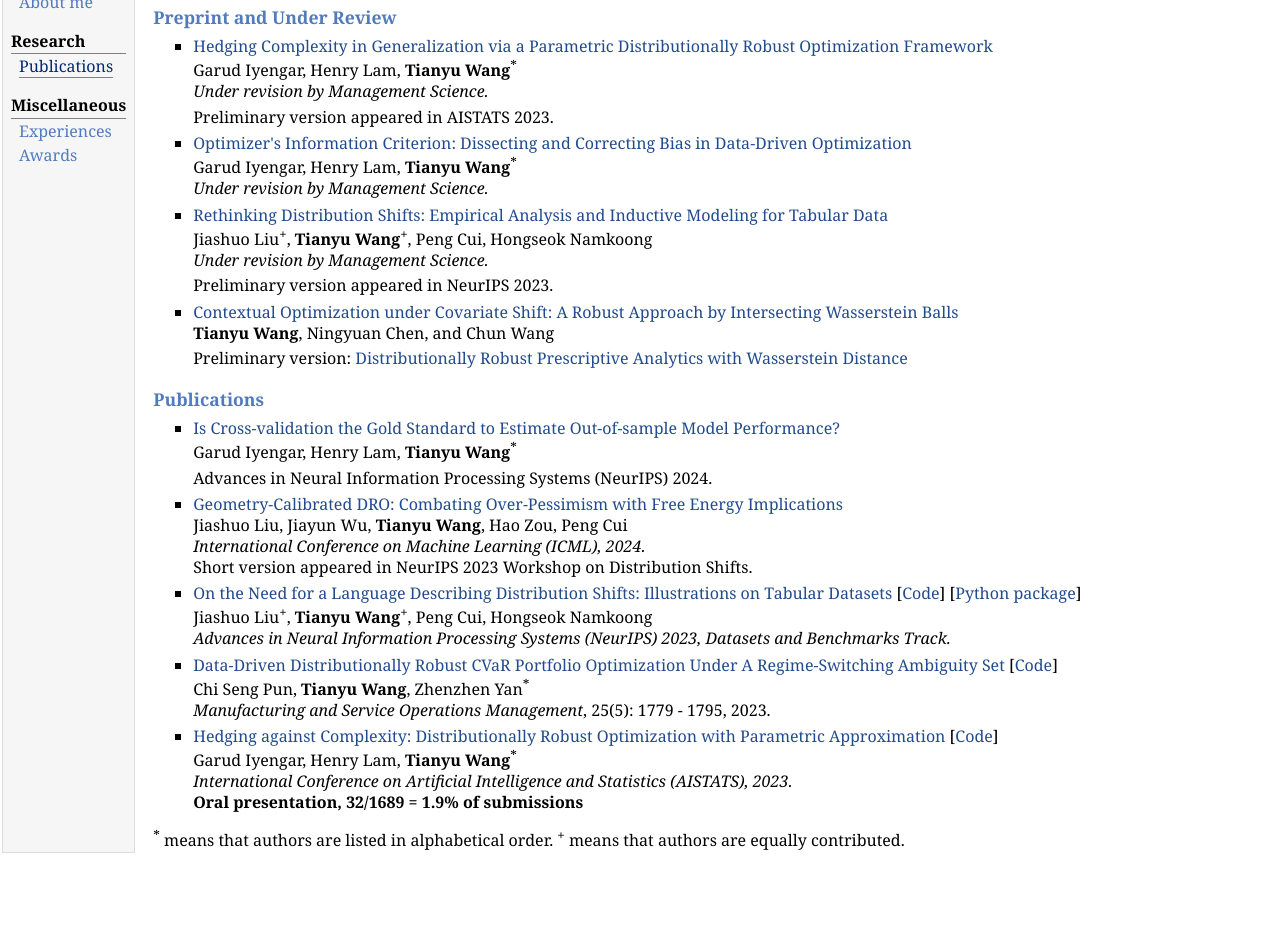
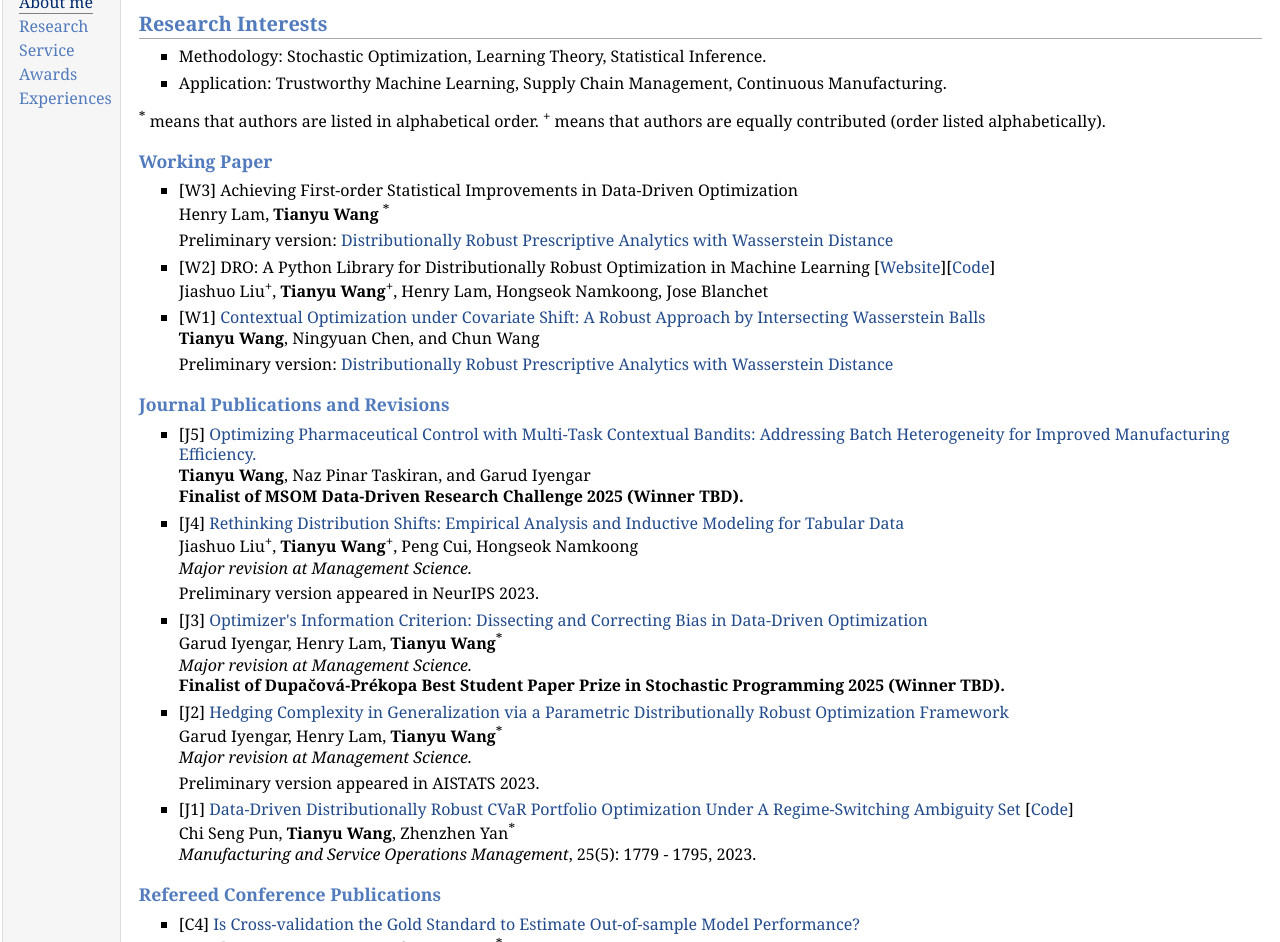
Before and after one commit to wangtianyu61/wangtianyu61.github.io, a plain HTML site: page publications.html in a window 1280 px wide. Shown: the part 62-1004 px from the top of the page. Before the commit the page ends 925 px from the top, so only its background shows below. Drawn offline with Linux system fonts and the light colour scheme.

Commit message:
new version

```diff
--- a/publications.html
+++ b/publications.html
@@ -9,45 +9,48 @@
 <title>Publications and Preprints</title>
 </head>
 <body>
-<table summary="Table for page layout." id="tlayout">
-<tr valign="top">
-<td id="layout-menu">
-<div class="menu-category">Home</div>
-<div class="menu-item"><a href="index.html">About&nbsp;me</a></div>
-<div class="menu-category">Research</div>
-<div class="menu-item"><a href="publications.html" class="current">Publications</a></div>
-<div class="menu-category">Miscellaneous</div>
-<div class="menu-item"><a href="experiences.html">Experiences</a></div>
-<div class="menu-item"><a href="awards.html">Awards</a></div>
-</td>
+  <table summary="Table for page layout." id="tlayout">
+    <tr valign="top">
+    <td id="layout-menu">
+    <div class="menu-category">Home</div>
+    <div class="menu-item"><a href="index.html" class="current">About me</a></div>
+    <!-- <div class="menu-category">Research</div> -->
+    <div class="menu-item"><a href="publications.html">Research</a></div>
+    <!-- <div class="menu-category">Miscellaneous</div> -->
+    <div class="menu-item"><a href="service.html">Service</a></div>
+    <div class="menu-item"><a href="awards.html">Awards</a></div>
+    <div class="menu-item"><a href="experiences.html">Experiences</a></div>
+    </td>
 <td id="layout-content">
 <div id="toptitle">
 <h1>Publications and Preprints</h1>
 </div>
-<h3>Preprint and Under Review</h3>
+
+<h2>Research Interests </h2>
 <ul>
-  <li><p><a href="https://arxiv.org/pdf/2212.01518.pdf">Hedging Complexity in Generalization via a Parametric Distributionally Robust Optimization Framework</a><br />
+  <li><p>Methodology: Stochastic Optimization, Learning Theory, Statistical Inference.</p>
+  </li>
+  <li><p>Application: Trustworthy Machine Learning, Supply Chain Management, Continuous Manufacturing.</p>
+  </li>
+  </ul>
 
-  Garud Iyengar, Henry Lam, <b>Tianyu Wang</b><sup>*</sup> <br />
-  <i>Under revision by Management Science.</i>
+<sup>*</sup> means that authors are listed in alphabetical order.
+<sup>+</sup> means that authors are equally contributed (order listed alphabetically).
 
-  <p>Preliminary version appeared in AISTATS 2023.</p>
-  </li>
+<h3>Working Paper</h3>
+<ul>
+  <li><p>[W3] <a href="https://wangtianyu61.github.io/publications.html"></a>Achieving First-order Statistical Improvements in Data-Driven Optimization<br />
 
-  <li><p><a href="https://arxiv.org/pdf/2306.10081.pdf">Optimizer's Information Criterion: Dissecting and Correcting Bias in Data-Driven Optimization</a> <br />
-
-    Garud Iyengar, Henry Lam, <b>Tianyu Wang</b><sup>*</sup> <br />
-    <i>Under revision by Management Science.</i>
+    Henry Lam, <b>Tianyu Wang</b> <sup>*</sup> <br />
+    <p>Preliminary version: <a href="https://arxiv.org/pdf/2106.05724.pdf">Distributionally Robust Prescriptive Analytics with Wasserstein Distance</a></p>
     </li>
 
-  <li><p><a href="https://arxiv.org/pdf/2307.05284.pdf">Rethinking Distribution Shifts: Empirical Analysis and Inductive Modeling for Tabular Data</a><br />
+  <li><p>[W2] <a href="http://arxiv.org/abs/2505.23565"></a>DRO: A Python Library for Distributionally Robust Optimization in Machine Learning [<a href="https://python-dro.org">Website</a>][<a href="https://github.com/namkoong-lab/dro">Code</a>]<br />
 
-    Jiashuo Liu<sup>+</sup>, <b>Tianyu Wang</b><sup>+</sup>, Peng Cui, Hongseok Namkoong<br />
-    <i>Under revision by Management Science.</i>
-    <p>Preliminary version appeared in NeurIPS 2023.</p>
+    Jiashuo Liu<sup>+</sup>, <b>Tianyu Wang</b><sup>+</sup>, Henry Lam, Hongseok Namkoong, Jose Blanchet<br />
     </li>
 
-<li><p><a href="https://arxiv.org/pdf/2406.02426.pdf">Contextual Optimization under Covariate Shift: A Robust Approach by Intersecting Wasserstein Balls</a><br />
+<li><p>[W1] <a href="https://arxiv.org/pdf/2406.02426.pdf">Contextual Optimization under Covariate Shift: A Robust Approach by Intersecting Wasserstein Balls</a><br />
 
 <b>Tianyu Wang</b>, Ningyuan Chen, and Chun Wang <br />
 <p>Preliminary version: <a href="https://arxiv.org/pdf/2106.05724.pdf">Distributionally Robust Prescriptive Analytics with Wasserstein Distance</a></p>
@@ -55,15 +58,53 @@
 
 </ul>
 
-<h3>Publications</h3>
+<h3>Journal Publications and Revisions</h3>
 <ul>
-  <li><p><a href="https://openreview.net/pdf?id=4lGPSbGe11">Is Cross-validation the Gold Standard to Estimate Out-of-sample Model Performance?</a> <br />
+
+  <li><p>[J5] <a href="https://wangtianyu61.github.io/publications.html">Optimizing Pharmaceutical Control with Multi-Task Contextual Bandits: Addressing Batch Heterogeneity for Improved Manufacturing Efficiency. </a><br />
+
+    <b>Tianyu Wang</b>, Naz Pinar Taskiran, and Garud Iyengar <br />
+    <b>Finalist of MSOM Data-Driven Research Challenge 2025 (Winner TBD).</b>
+    </li>
+
+    <li><p>[J4] <a href="https://arxiv.org/pdf/2307.05284.pdf">Rethinking Distribution Shifts: Empirical Analysis and Inductive Modeling for Tabular Data</a><br />
+
+      Jiashuo Liu<sup>+</sup>, <b>Tianyu Wang</b><sup>+</sup>, Peng Cui, Hongseok Namkoong<br />
+      <i>Major revision at Management Science.</i>
+      <p>Preliminary version appeared in NeurIPS 2023.</p>
+      </li>
+
+  <li><p>[J3] <a href="https://arxiv.org/pdf/2306.10081.pdf">Optimizer's Information Criterion: Dissecting and Correcting Bias in Data-Driven Optimization</a> <br />
+
+    Garud Iyengar, Henry Lam, <b>Tianyu Wang</b><sup>*</sup> <br />
+    <i>Major revision at Management Science.</i></br>
+
+    <b>Finalist of Dupačová-Prékopa Best Student Paper Prize in Stochastic Programming 2025 (Winner TBD).</b>
+    </li>
+
+  <li><p>[J2] <a href="https://arxiv.org/pdf/2212.01518.pdf">Hedging Complexity in Generalization via a Parametric Distributionally Robust Optimization Framework</a><br />
+
+    Garud Iyengar, Henry Lam, <b>Tianyu Wang</b><sup>*</sup> <br />
+    <i>Major revision at Management Science.</i>
+
+    <p>Preliminary version appeared in AISTATS 2023.</p>
+    </li>
+  <li><p>[J1] <a href = "https://pubsonline.informs.org/doi/abs/10.1287/msom.2023.1229">Data-Driven Distributionally Robust CVaR Portfolio Optimization Under A Regime-Switching Ambiguity Set</a> [<a href="https://github.com/wangtianyu61/RSDR_CVaR">Code</a>]<br />
+
+    Chi Seng Pun, <b>Tianyu Wang</b>, Zhenzhen Yan<sup>*</sup> <br />
+    <i>Manufacturing and Service Operations Management</i>, 25(5): 1779 - 1795, 2023.
+    </li>
+</ul>
+
+<h3>Refereed Conference Publications</h3>
+<ul>
+  <li><p>[C4] <a href="https://openreview.net/pdf?id=4lGPSbGe11">Is Cross-validation the Gold Standard to Estimate Out-of-sample Model Performance?</a> <br />
 
     Garud Iyengar, Henry Lam, <b>Tianyu Wang</b><sup>*</sup> <br />
     <p>Advances in Neural Information Processing Systems (NeurIPS) 2024.</p>
     </li>
 
-  <li><p><a href="https://arxiv.org/pdf/2311.05054.pdf">Geometry-Calibrated DRO: Combating Over-Pessimism with Free Energy Implications
+  <li><p>[C3] <a href="https://arxiv.org/pdf/2311.05054.pdf">Geometry-Calibrated DRO: Combating Over-Pessimism with Free Energy Implications
   </a> <br />
 
     Jiashuo Liu, Jiayun Wu, <b>Tianyu Wang</b>, Hao Zou, Peng Cui <br />
@@ -71,32 +112,28 @@
     Short version appeared in NeurIPS 2023 Workshop on Distribution Shifts.
     </li>
 
-  <li><p><a href="https://openreview.net/pdf?id=PF0lxayYST">On the Need for a Language Describing Distribution Shifts: Illustrations on Tabular Datasets</a> [<a href="https://github.com/namkoong-lab/whyshift">Code</a>] [<a href="https://pypi.org/project/whyshift">Python package</a>]<br />
+  <li><p>[C2] <a href="https://openreview.net/pdf?id=PF0lxayYST">On the Need for a Language Describing Distribution Shifts: Illustrations on Tabular Datasets</a> [<a href="https://github.com/namkoong-lab/whyshift">Code</a>] [<a href="https://pypi.org/project/whyshift">Python package</a>]<br />
 
     Jiashuo Liu<sup>+</sup>, <b>Tianyu Wang</b><sup>+</sup>, Peng Cui, Hongseok Namkoong<br />
-    <i>Advances in Neural Information Processing Systems (NeurIPS) 2023, Datasets and Benchmarks Track.</i>
+    <i>Advances in Neural Information Processing Systems (NeurIPS) 2023, Datasets and Benchmarks Track.</i><br/>
+
+    <b>Highlighted as NeurIPS 2023 Favorite Papers by Two Sigma (9/3500+)</b>
     </li>
 
-<li><p><a href = "https://pubsonline.informs.org/doi/abs/10.1287/msom.2023.1229">Data-Driven Distributionally Robust CVaR Portfolio Optimization Under A Regime-Switching Ambiguity Set</a> [<a href="https://github.com/wangtianyu61/RSDR_CVaR">Code</a>]<br />
 
-  Chi Seng Pun, <b>Tianyu Wang</b>, Zhenzhen Yan<sup>*</sup> <br />
-  <i>Manufacturing and Service Operations Management</i>, 25(5): 1779 - 1795, 2023.
-  </li>
-
-<li><p><a href="https://proceedings.mlr.press/v206/iyengar23a/iyengar23a.pdf">Hedging against Complexity: Distributionally Robust Optimization with Parametric Approximation</a> [<a href="https://github.com/wangtianyu61/param-dro">Code</a>]<br />
+<li><p>[C1] <a href="https://proceedings.mlr.press/v206/iyengar23a/iyengar23a.pdf">Hedging against Complexity: Distributionally Robust Optimization with Parametric Approximation</a> [<a href="https://github.com/wangtianyu61/param-dro">Code</a>]<br />
 
   Garud Iyengar, Henry Lam, <b>Tianyu Wang</b><sup>*</sup> <br />
   <i>International Conference on Artificial Intelligence and Statistics (AISTATS), 2023.</i><br/>
 
-  <b>Oral presentation, 32/1689 = 1.9% of submissions</b>
+  <b>Notable Paper (Oral presentation), 32/1689 = 1.9% of submissions</b>
   </li>
 
 
 
 </ul>
 
-  <sup>*</sup> means that authors are listed in alphabetical order.
-  <sup>+</sup> means that authors are equally contributed.
+
 </td>
 </tr>
 </table>
--- /dev/null
+++ b/service.html
@@ -0,0 +1,63 @@
+<!DOCTYPE html PUBLIC "-//W3C//DTD XHTML 1.1//EN"
+  "http://www.w3.org/TR/xhtml11/DTD/xhtml11.dtd">
+<html xmlns="http://www.w3.org/1999/xhtml" xml:lang="en">
+<head>
+<meta name="generator" content="jemdoc, see http://jemdoc.jaboc.net/" />
+<meta http-equiv="Content-Type" content="text/html;charset=utf-8" />
+<link rel="stylesheet" href="jemdoc.css" type="text/css" />
+<link rel="shortcut icon" type="image/x-icon" href="favicon.ico" />
+<title>Awards</title>
+</head>
+<body>
+  <table summary="Table for page layout." id="tlayout">
+    <tr valign="top">
+    <td id="layout-menu">
+    <div class="menu-category">Home</div>
+    <div class="menu-item"><a href="index.html" class="current">About me</a></div>
+    <!-- <div class="menu-category">Research</div> -->
+    <div class="menu-item"><a href="publications.html">Research</a></div>
+    <!-- <div class="menu-category">Miscellaneous</div> -->
+    <div class="menu-item"><a href="service.html">Service</a></div>
+    <div class="menu-item"><a href="awards.html">Awards</a></div>
+    <div class="menu-item"><a href="experiences.html">Experiences</a></div>
+    </td>
+<td id="layout-content">
+<div id="toptitle">
+<h1>Service</h1>
+</div>
+
+<h2>Teaching</h2>
+<ul>
+    <li><p>Spring 2024: IEOR 4650 Business Analytics (TA, Teaching Score: 4.67/5)</p>
+    </li>
+    <li><p>Spring 2023: IEOR 4004 Optimization Models and Methods (TA, Teaching Score: 4.34/5)</p>
+    </li>
+    <li><p>Spring 2022: IEOR 4650 Business Analytics (TA, Teaching Score: 4.75/5)</p>
+    </li>
+</ul>
+
+<h2>Session Chair</h2>
+<ul>
+    <li><p>INFORMS 2025: Invited session of Efficiency and Robustness in Data-Driven Optimization.</p>
+    </li>
+    <li><p>INFORMS 2024: Invited session of Advances of Data-Driven Distributionally Robust Optimization.</p>
+    </li>
+    <li><p>ISMP 2024: Invited session of Learning and Calibration in Data-Driven Optimization.</p>
+    </li>
+</ul>
+
+<h2>Organizer</h2>
+<ul>
+    <li><p>Columbia IEOR PhD Seminar (Spring 2024, Spring 2025)</p></li>
+    <li><p>NYC Joint Operations Research PhD Colloquium, 2024</p></li>
+</ul>
+<h2>Reviewer</h2>
+<ul>
+    <li><p>Journal: Annals of Applied Probability, Operations Research, Management Science.</p></li>
+    <li><p>Conference: AISTATS, ICLR, ICML, NeurIPS.</p></li>
+</ul>
+</td>
+</tr>
+</table>
+</body>
+</html>
```
Also changed, not shown: awards.html (+17 -10 lines), experiences.html (+7 -6 lines), index.html (+17 -11 lines), 2 other files.
